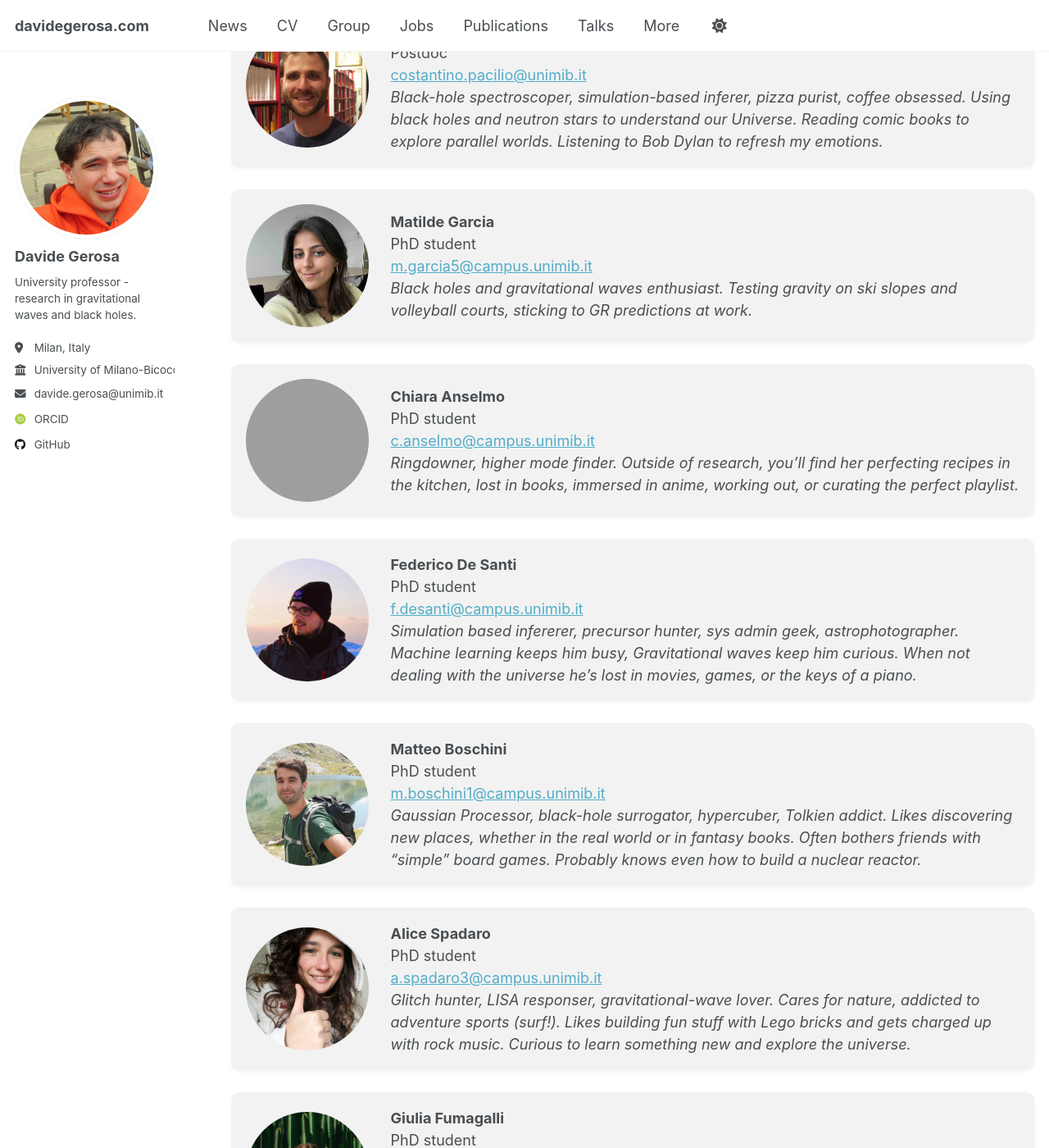
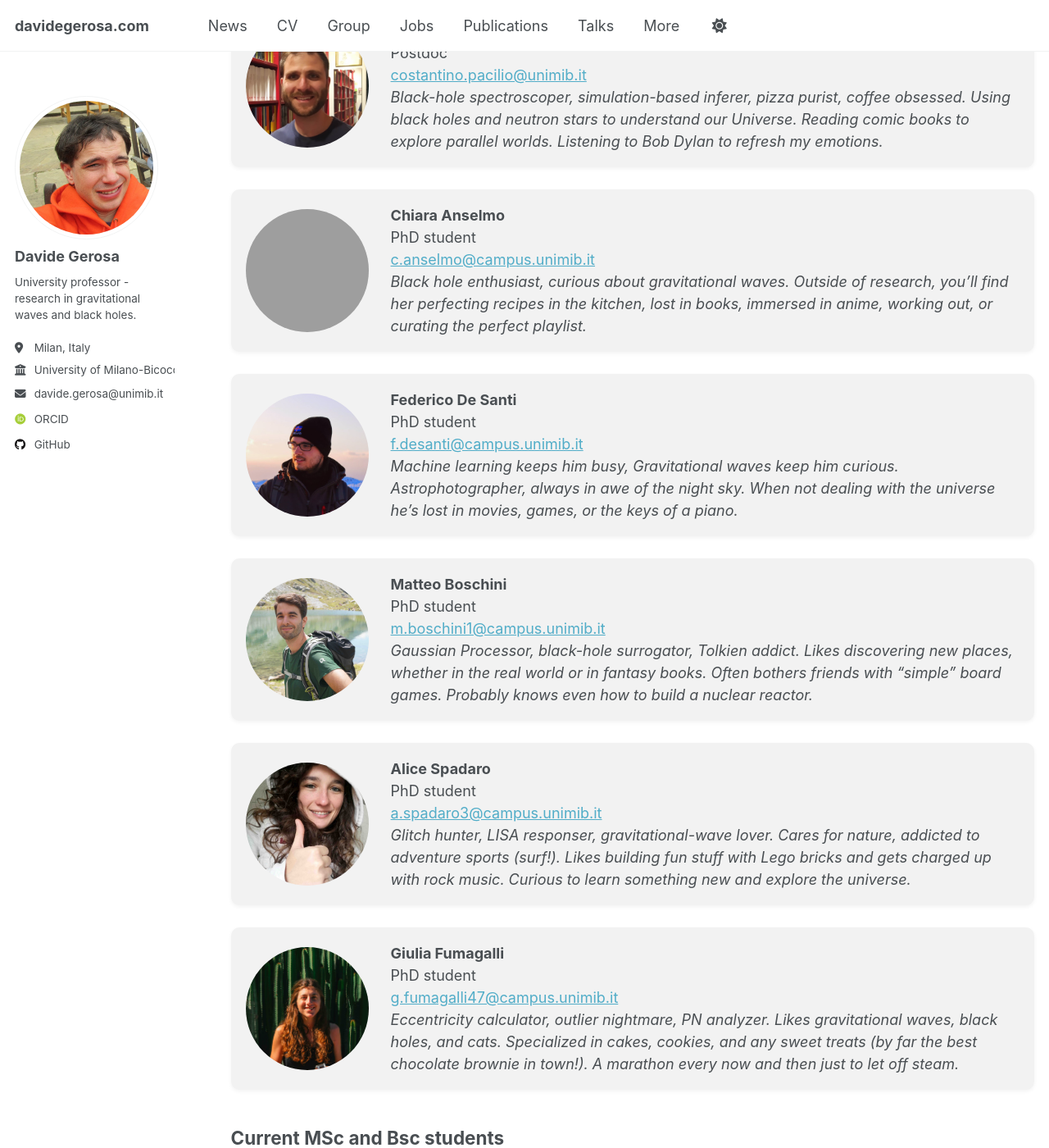
Before and after one commit to dgerosa/website, a Jekyll site: the page built from _pages/group.md, in a window 1280 px wide and 1400 px high, scrolled down 1852 px. Shown: the whole window at 82% size. Built offline with Jekyll 4.4.1, drawn with Linux system fonts in a browser that asks for light colours; some web fonts are replaced; some of the changed text lies outside the part shown; grey boxes are pictures that could not be loaded.

Commit message:
Website update from workflow

```diff
--- a/_pages/_group.md
+++ b/_pages/_group.md
@@ -75,21 +75,12 @@ Here are the amazing people in my group. Come visit and chat science with us! If
   </div>
 </div>
 <div class="person">
-  <img src="{{ '/images/matilde-garcia.jpg' | relative_url }}" alt="Matilde Garcia" class="person-photo">
-  <div class="person-text">
-    <strong>Matilde Garcia</strong><br>
-    PhD student<br>
-<a href="mailto:m.garcia5@campus.unimib.it">m.garcia5@campus.unimib.it</a><br>
-    <em>Black holes and gravitational waves enthusiast. Testing gravity on ski slopes and volleyball courts, sticking to GR predictions at work.</em>
-  </div>
-</div>
-<div class="person">
   <img src="{{ '/images/chiara-anselmo.jpg' | relative_url }}" alt="Chiara Anselmo" class="person-photo">
   <div class="person-text">
     <strong>Chiara Anselmo</strong><br>
     PhD student<br>
 <a href="mailto:c.anselmo@campus.unimib.it">c.anselmo@campus.unimib.it</a><br>
-    <em>Ringdowner, higher mode finder. Outside of research, you’ll find her perfecting recipes in the kitchen, lost in books, immersed in anime, working out, or curating the perfect playlist.</em>
+    <em>Black hole enthusiast, curious about gravitational waves. Outside of research, you’ll find her perfecting recipes in the kitchen, lost in books, immersed in anime, working out, or curating the perfect playlist.</em>
   </div>
 </div>
 <div class="person">
@@ -98,7 +89,7 @@ Here are the amazing people in my group. Come visit and chat science with us! If
     <strong>Federico De Santi</strong><br>
     PhD student<br>
 <a href="mailto:f.desanti@campus.unimib.it">f.desanti@campus.unimib.it</a><br>
-    <em>Simulation based infererer, precursor hunter, sys admin geek, astrophotographer. Machine learning keeps him busy, Gravitational waves keep him curious. When not dealing with the universe he’s lost in movies, games, or the keys of a piano.</em>
+    <em>Machine learning keeps him busy, Gravitational waves keep him curious. Astrophotographer, always in awe of the night sky. When not dealing with the universe he’s lost in movies, games, or the keys of a piano.</em>
   </div>
 </div>
 <div class="person">
@@ -107,7 +98,7 @@ Here are the amazing people in my group. Come visit and chat science with us! If
     <strong>Matteo Boschini</strong><br>
     PhD student<br>
 <a href="mailto:m.boschini1@campus.unimib.it">m.boschini1@campus.unimib.it</a><br>
-    <em>Gaussian Processor, black-hole surrogator, hypercuber, Tolkien addict. Likes discovering new places, whether in the real world or in fantasy books. Often bothers friends with “simple” board games. Probably knows even how to build a nuclear reactor.</em>
+    <em>Gaussian Processor, black-hole surrogator, Tolkien addict. Likes discovering new places, whether in the real world or in fantasy books. Often bothers friends with “simple” board games. Probably knows even how to build a nuclear reactor.</em>
   </div>
 </div>
 <div class="person">
```
Also changed, not shown: other parts of _pages/_group.md (+1 -1 lines), _pages/_citations.md (+10 -10 lines), _pages/_publications.md (+1 -1 lines), _pages/_talks.md (+1 -1 lines).
